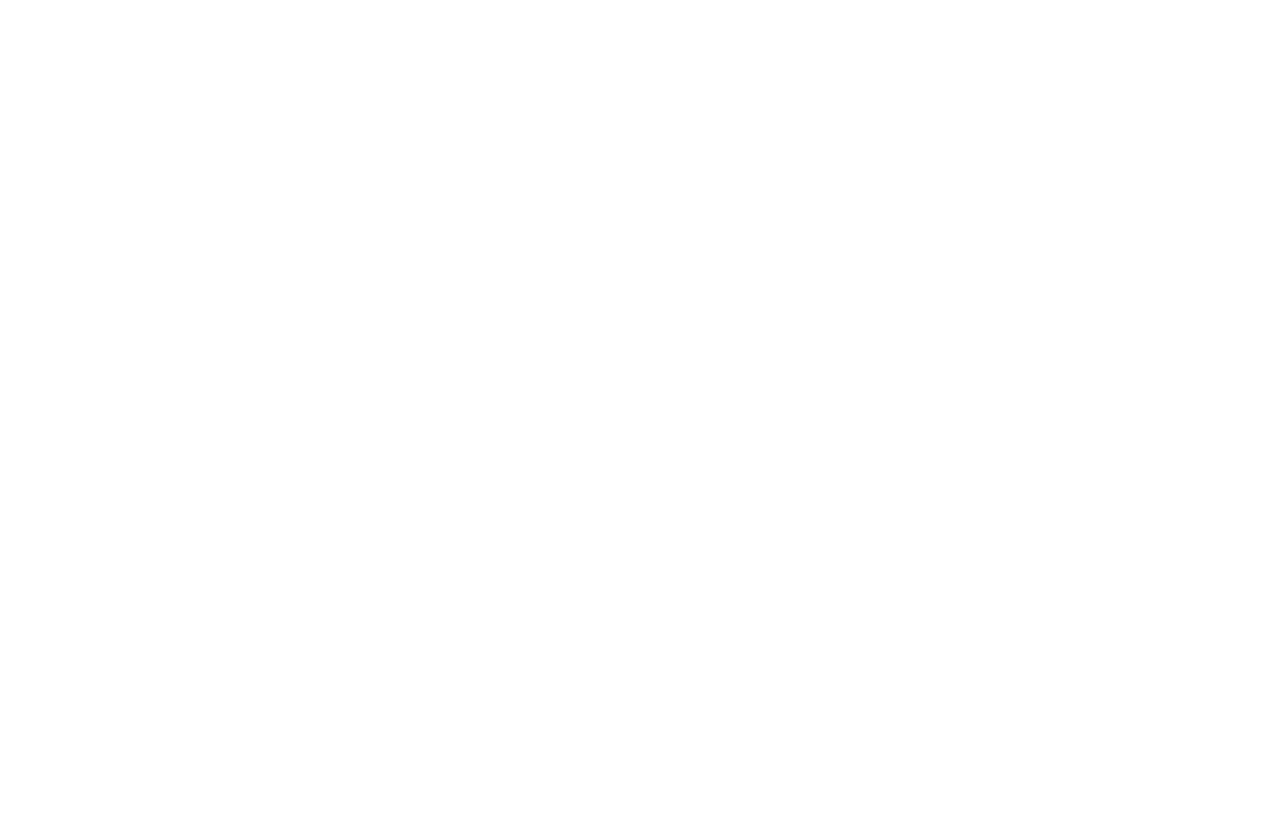
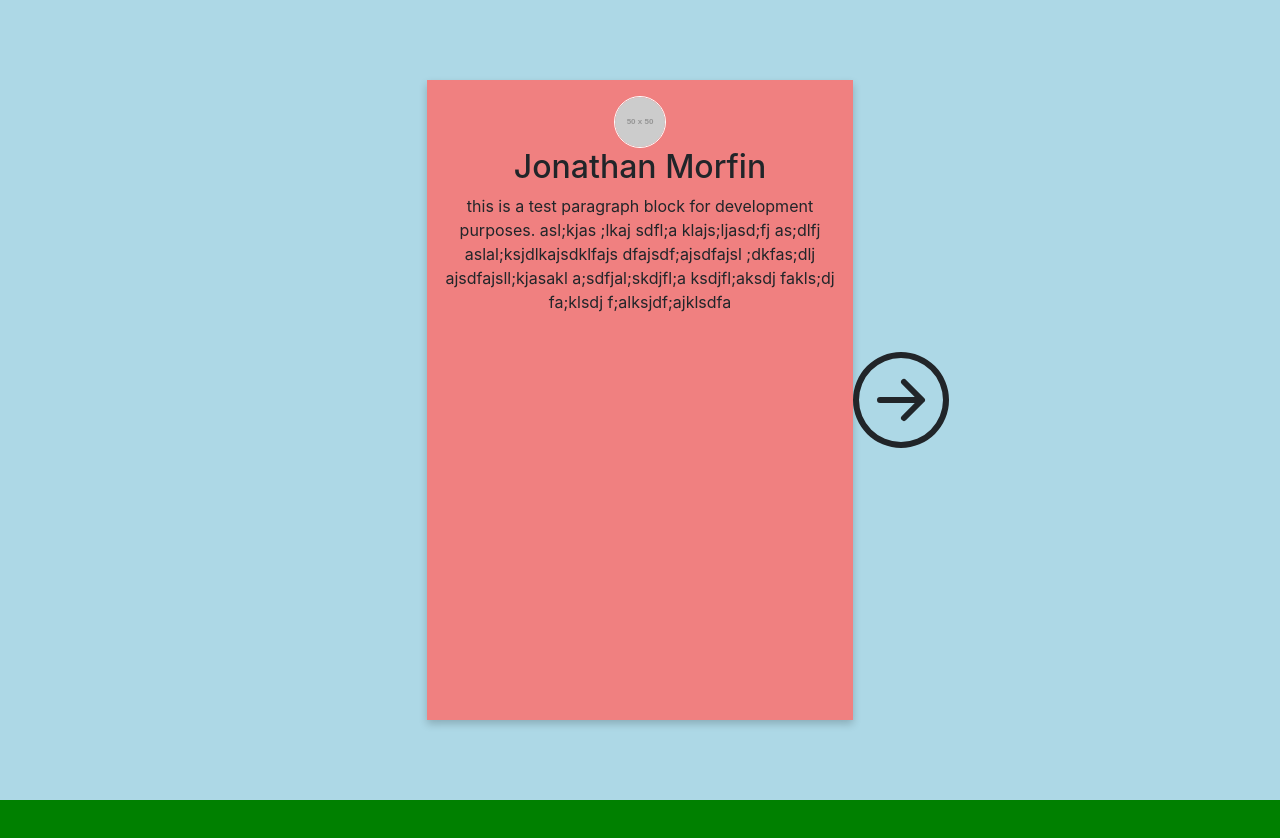
Before and after one commit to jmorfin23/portfolio, a React (Create React App) app: page / in a window 1280 px wide. Shown: the top 838 px of the page. Before the commit the page ends 800 px from the top, so only its background shows below. Built offline with nearby package versions, Linux system fonts and the light colour scheme.

Commit message:
created flexbox containers for cards and css styling, TODO: centering icons, animation

```diff
--- a/src/App.css
+++ b/src/App.css
@@ -4,7 +4,19 @@
 }
 .main {
     margin: 0;
-    background-color: #000000;
+    background-color: lightblue;
     display: flex;
     justify-content: center;
+    height: 100vh; /* defines height of container */
+    width: 100%;
+    align-items: center;
 }
+
+.testdiv {
+    background: green;
+    height: 400px;
+}
+
+.main > .box1, .box2, .box3 {
+    flex: 1;
+}
--- a/src/App.js
+++ b/src/App.js
@@ -2,12 +2,13 @@
 import './App.css';
 import { CarouselContainer } from './component/carousel/carousel-container';
 import { AboutCard } from './component/aboutCard';
-// admin panel
-// image and picture info
+import { ArrowIcon } from './component/UI/index';
+// make an admin panel
+// when a new image is added add the new picture an info
 // AWS s3
-// local state
+// no state management system
 // express server w/ api's
-// admin jtw
+// admin tokens
 
 class App extends Component {
   constructor(props) {
@@ -18,9 +19,22 @@
     };
   }
   render() {
+    const { active } = this.state;
     return (
+      <>
       <div className="main">
+        <div className="box1">
+        {active && <ArrowIcon width="6em" height="6em" onClick={() => this.setState({active: !active})}/> }
+        </div>
+        <div className="box2">
+        {active ? <CarouselContainer /> : <AboutCard />}
+        </div>
+        <div className="box3">
+        {!active && <ArrowIcon width="6em" height="6em" onClick={() => this.setState({active: !active})}/> }
+        </div>
       </div>
+      <div className="testdiv"></div>
+      </>
     );
   }
 }
--- /dev/null
+++ b/src/component/UI/arrowIcon/index.js
@@ -0,0 +1,20 @@
+import PropTypes from 'prop-types';
+
+export const ArrowIcon = ({ width, height, ...props}) => {
+    return(
+        <svg {...props} width={width} height={height}  viewBox="0 0 16 16" class="bi bi-arrow-right-circle" fill="currentColor" xmlns="http://www.w3.org/2000/svg">
+          <path fill-rule="evenodd" d="M8 15A7 7 0 1 0 8 1a7 7 0 0 0 0 14zm0 1A8 8 0 1 0 8 0a8 8 0 0 0 0 16z"/>
+          <path fill-rule="evenodd" d="M4 8a.5.5 0 0 0 .5.5h5.793l-2.147 2.146a.5.5 0 0 0 .708.708l3-3a.5.5 0 0 0 0-.708l-3-3a.5.5 0 1 0-.708.708L10.293 7.5H4.5A.5.5 0 0 0 4 8z"/>
+        </svg>
+    )
+};
+
+ArrowIcon.propTypes = {
+    width: PropTypes.string,
+    height: PropTypes.string
+};
+
+ArrowIcon.defaultProps = {
+    width: "1em",
+    height: "1em"
+};
--- a/src/component/UI/index.js
+++ b/src/component/UI/index.js
@@ -1,3 +1,4 @@
 export * from './col';
 export * from './row';
 export * from './listItem';
+export * from './arrowIcon';
--- a/src/component/aboutCard/index.css
+++ b/src/component/aboutCard/index.css
@@ -1,4 +1,14 @@
 .about-card__container {
     text-align: center;
     justify-content: center;
+    box-shadow: 0 4px 8px 0 rgba(0,0,0,0.2);
+    background: lightcoral;
+    padding: 1em;
+    height: 80vh;
+    max-width: 40vw;
 }
+
+.about-card__image img {
+    border-radius: 50%;
+    border: 1px solid #ffff;
+};
--- a/src/component/aboutCard/index.js
+++ b/src/component/aboutCard/index.js
@@ -5,11 +5,15 @@
     return(
         <div className="about-card__container">
             <div className="about-card__image">
-                <img src="https://placehold.it/25x25" />
+                <img src="https://placehold.it/50x50" />
             </div>
             <div className="about-card__text">
                 <h2>Jonathan Morfin</h2>
-                <p>this is a test paragraph block for development purposes.</p>
+                <p>this is a test paragraph block for development purposes. asl;kjas ;lkaj sdfl;a
+                    klajs;ljasd;fj as;dlfj aslal;ksjdlkajsdklfajs dfajsdf;ajsdfajsl ;dkfas;dlj ajsdfajsll;kjasakl
+                    a;sdfjal;skdjfl;a ksdjfl;aksdj fakls;dj fa;klsdj f;alksjdf;ajklsdfa
+                </p>
+
             </div>
         </div>
     )
--- a/src/component/carousel/carousel-container/index.css
+++ b/src/component/carousel/carousel-container/index.css
@@ -1,8 +1,11 @@
 .carousel-container {
     justify-content: center;
     text-align: center;
-    height: 100vh;
-    width: 100vw;
+    height: 80vh;
+    box-shadow: 0 4px 8px 0 rgba(0,0,0,0.2);
+    padding: 1em;
+    background: lightcoral;
+    max-width: 40vw;
 }
 
 .slide-list {
```
